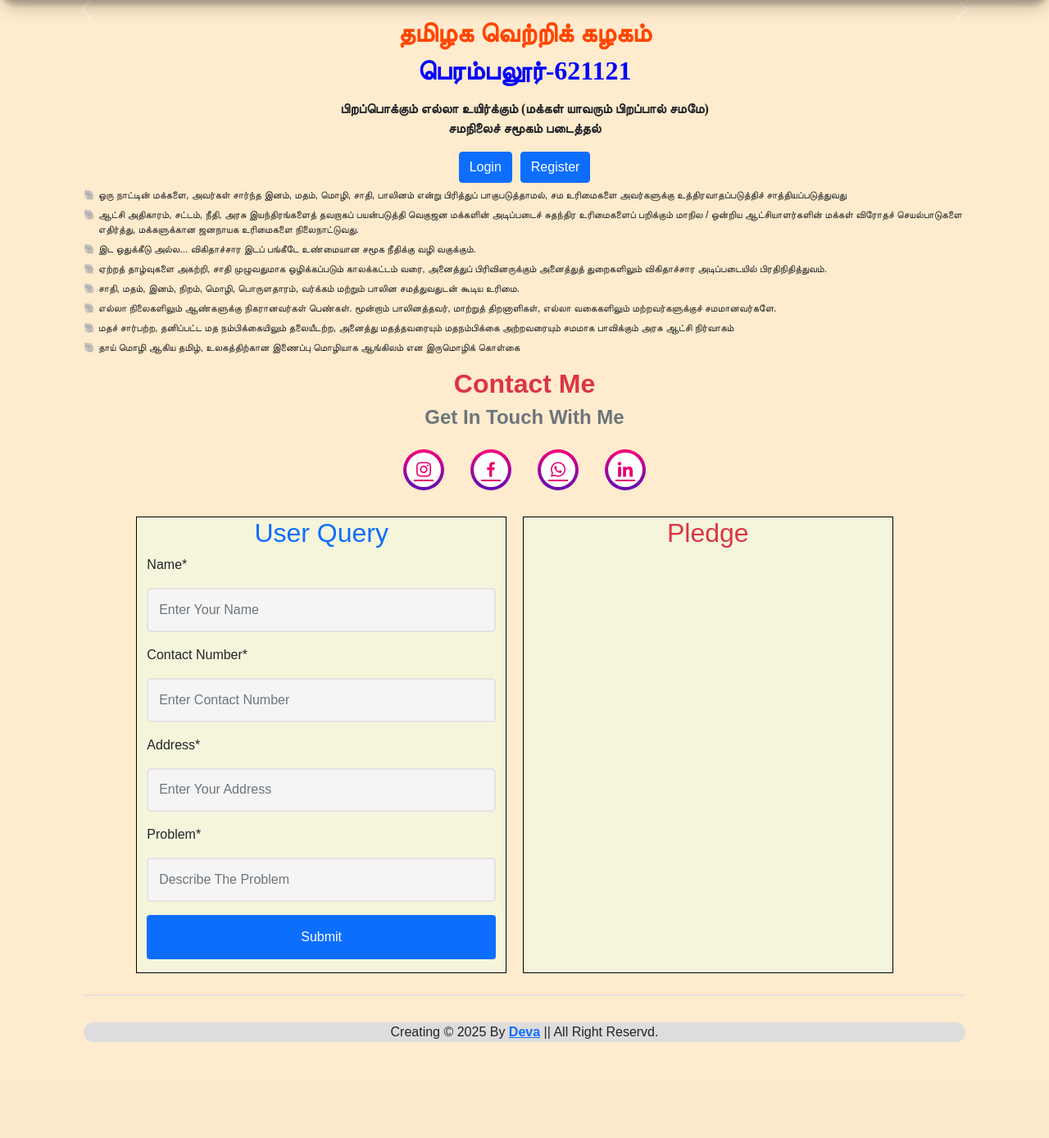
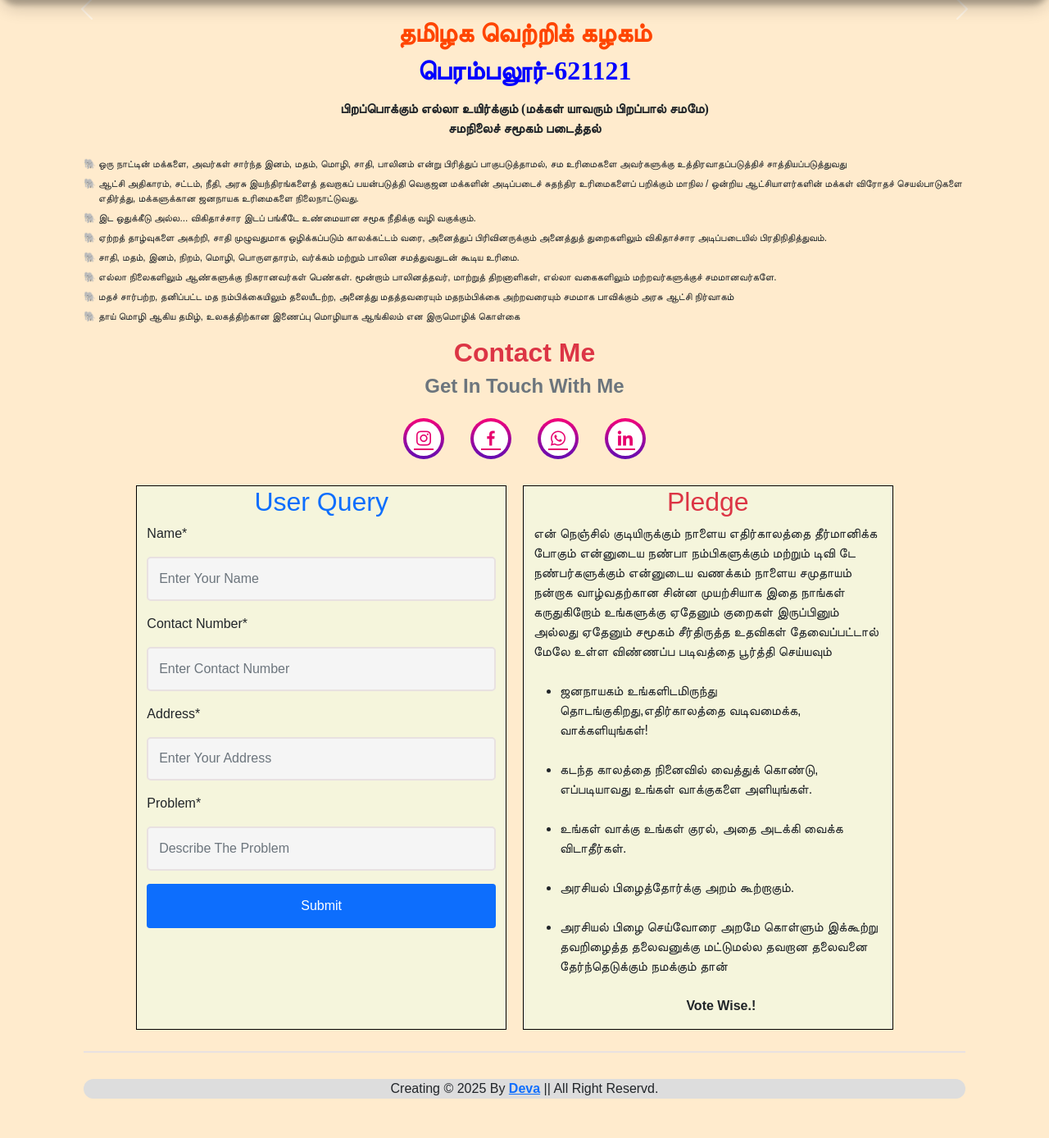
Before and after one commit to deva-saiyan/TVK-Perambalur, a Django app: page / in a window 1280 px wide. Shown: the part 64-1452 px from the top of the page at 82% size. Before the commit the page ends 1335 px from the top, so only its background shows below. Run offline with Django 5.2, Linux system fonts and the light colour scheme; the visitor is signed in with stand-in values (Sample User, id 1); data that the repository does not hold is empty; some libraries are stand-ins or nearby versions.

Commit message:
2nd Commit

```diff
--- a/app/app/settings.py
+++ b/app/app/settings.py
@@ -16,8 +16,6 @@ import os
 
 
 
-
-import dj_database_url
 
 
 
@@ -149,7 +147,7 @@ STATICFILES_DIRS = [
     os.path.join(BASE_DIR, 'blog/static'),  # Ensure correct path
 ]
 
-STATIC_ROOT = os.path.join(BASE_DIR, 'blog/static')
+
 
 CRISPY_ALLOWED_TEMPLATE_PACKS = "bootstrap5"
 CRISPY_TEMPLATE_PACK = "bootstrap5"
--- a/app/blog/templates/home.html
+++ b/app/blog/templates/home.html
@@ -72,11 +72,14 @@
     <div class="container principles-container">
         <p class="text text-center fw-bold fs">பிறப்பொக்கும் எல்லா உயிர்க்கும் (மக்கள் யாவரும் பிறப்பால் சமமே) <br>சமநிலைச் சமூகம் படைத்தல்</p>
         <div>
+            {% if not user.is_authenticated %}
 
             <div class="container btns d-flex justify-content-center">
                 <a href="{% url 'login' %}"><button class="btn btn-primary">Login</button></a>
                 <a href="{% url 'register' %}"><button class="btn btn-primary">Register</button></a>
             </div>
+            {% endif %}
+
             <div>
                 <!--feature-->
 
@@ -223,6 +226,21 @@
 
             <div class="col-md-5 contact" >
                 <h2 class="text text-danger text-center">Pledge</h2>
+                <div>என் நெஞ்சில் குடியிருக்கும் நாளைய எதிர்காலத்தை தீர்மானிக்க போகும் என்னுடைய நண்பா நம்பிகளுக்கும் மற்றும் டிவி டே நண்பர்களுக்கும் என்னுடைய வணக்கம் நாளைய சமுதாயம் நன்றாக வாழ்வதற்கான சின்ன முயற்சியாக இதை நாங்கள் கருதுகிறோம் உங்களுக்கு ஏதேனும் குறைகள் இருப்பினும் அல்லது ஏதேனும் சமூகம் சீர்திருத்த உதவிகள் தேவைப்பட்டால் மேலே உள்ள விண்ணப்ப படிவத்தை பூர்த்தி செய்யவும்</div>
+                <br>
+                <ul>
+                    <li>ஜனநாயகம் உங்களிடமிருந்து தொடங்குகிறது,எதிர்காலத்தை வடிவமைக்க, வாக்களியுங்கள்!</li><br>
+
+                    <li>கடந்த காலத்தை நினைவில் வைத்துக் கொண்டு, எப்படியாவது உங்கள் வாக்குகளை அளியுங்கள்.</li><br>
+
+                    <li>உங்கள் வாக்கு உங்கள் குரல், அதை அடக்கி வைக்க விடாதீர்கள்.</li><br>
+
+                    <li>அரசியல் பிழைத்தோர்க்கு அறம் கூற்றாகும்.</li>
+                    <br>
+                    <li>அரசியல் பிழை செய்வோரை அறமே கொள்ளும் இக்கூற்று தவறிழைத்த தலைவனுக்கு மட்டுமல்ல தவறான தலைவனை தேர்ந்தெடுக்கும் நமக்கும் தான் </li>
+                    <br>
+                    <p class="fw-bold text text-center">vote wise.!<p>
+                </ul>
             </div>
 
 
--- a/app/blog/views.py
+++ b/app/blog/views.py
@@ -40,34 +40,35 @@ def home(request):
 # user register -----------------------------------------------------------------------------------
 
 def user_register(request):
-    register = Register_Form()
+    if request.method == 'POST':
+        register_form = Register_Form(request.POST, request.FILES)
 
-    if request.method == 'POST':
-        myform = Register_Form(request.POST, request.FILES)  # Handle file uploads
-
-        if myform.is_valid():
-            myform.save()
-
-        if request.method=='POST':
-            name = request.POST['name']
-            email = request.POST['email']
-            password = request.POST['password']
-            conform_password = request.POST['conform_password']
+        if register_form.is_valid():
+            name = register_form.cleaned_data['name']
+            email = register_form.cleaned_data['email']
+            password = register_form.cleaned_data['password']
+            conform_password = request.POST.get('conform_password')  # Fix spelling
 
             if password == conform_password:
-                user= User.objects.create_user(username = name , email = email , password =password)
-                user.is_staff =False
-                user.is_superuser =False
+                if User.objects.filter(username=name).exists():
+                    messages.warning(request, "Username already taken. Choose another one.")
+                    return redirect('register')
+
+                user = User.objects.create_user(username=name, email=email, password=password)
+                user.is_staff = False
+                user.is_superuser = False
+                user.save()
+
                 messages.success(request, "Registration successful!")
-                return redirect('login')  # Change to the appropriate success page
-
+                return redirect('login')
             else:
-                messages.warning(request, "Password does't match!")
+                messages.warning(request, "Passwords do not match!")
                 return redirect('register')
 
-          # Ensure form is created in GET requests
+    else:
+        register_form = Register_Form()
 
-    return render(request, 'register_form.html', {'register_form': register})
+    return render(request, 'register_form.html', {'register_form': register_form})
 
 
 # user login ----------------------------------------------------------------------------------------------
```
